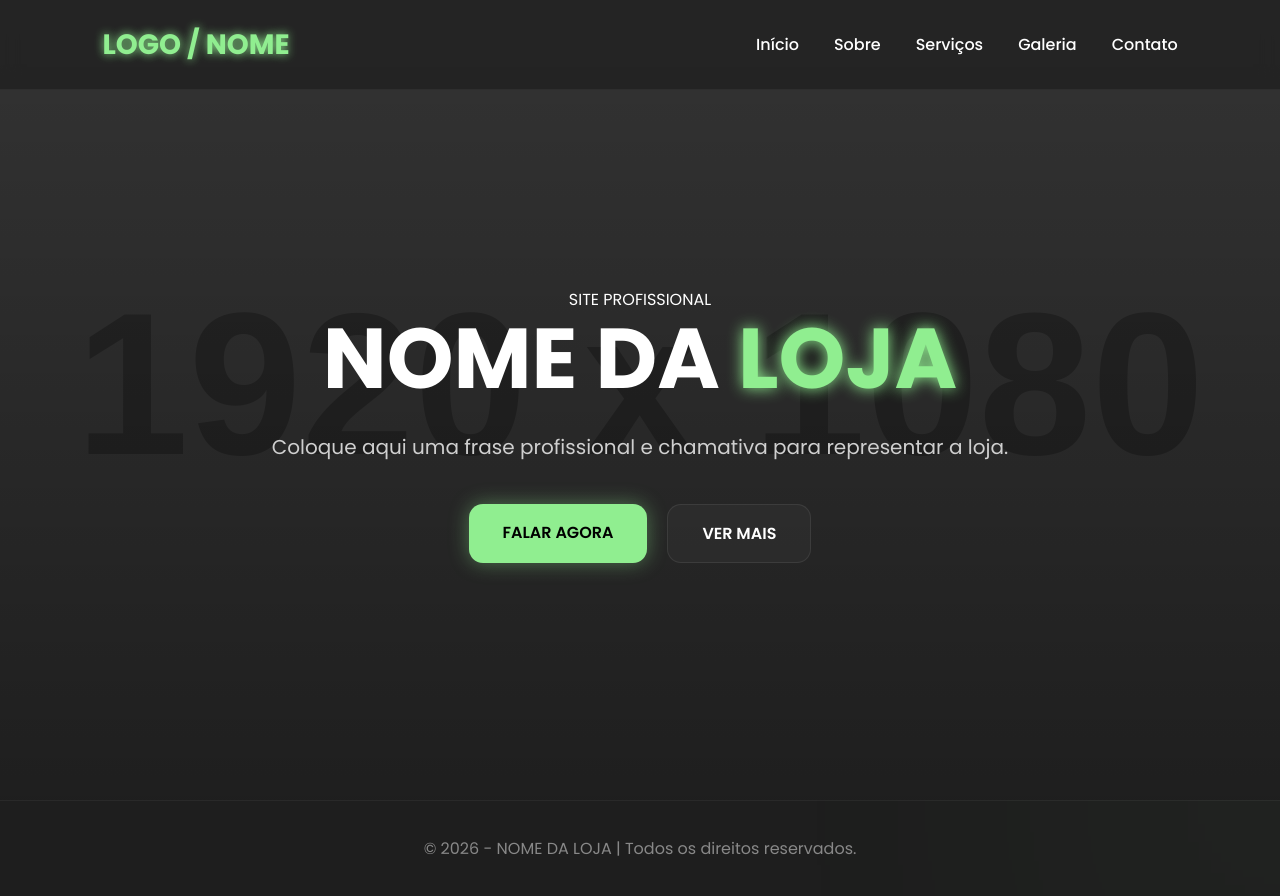
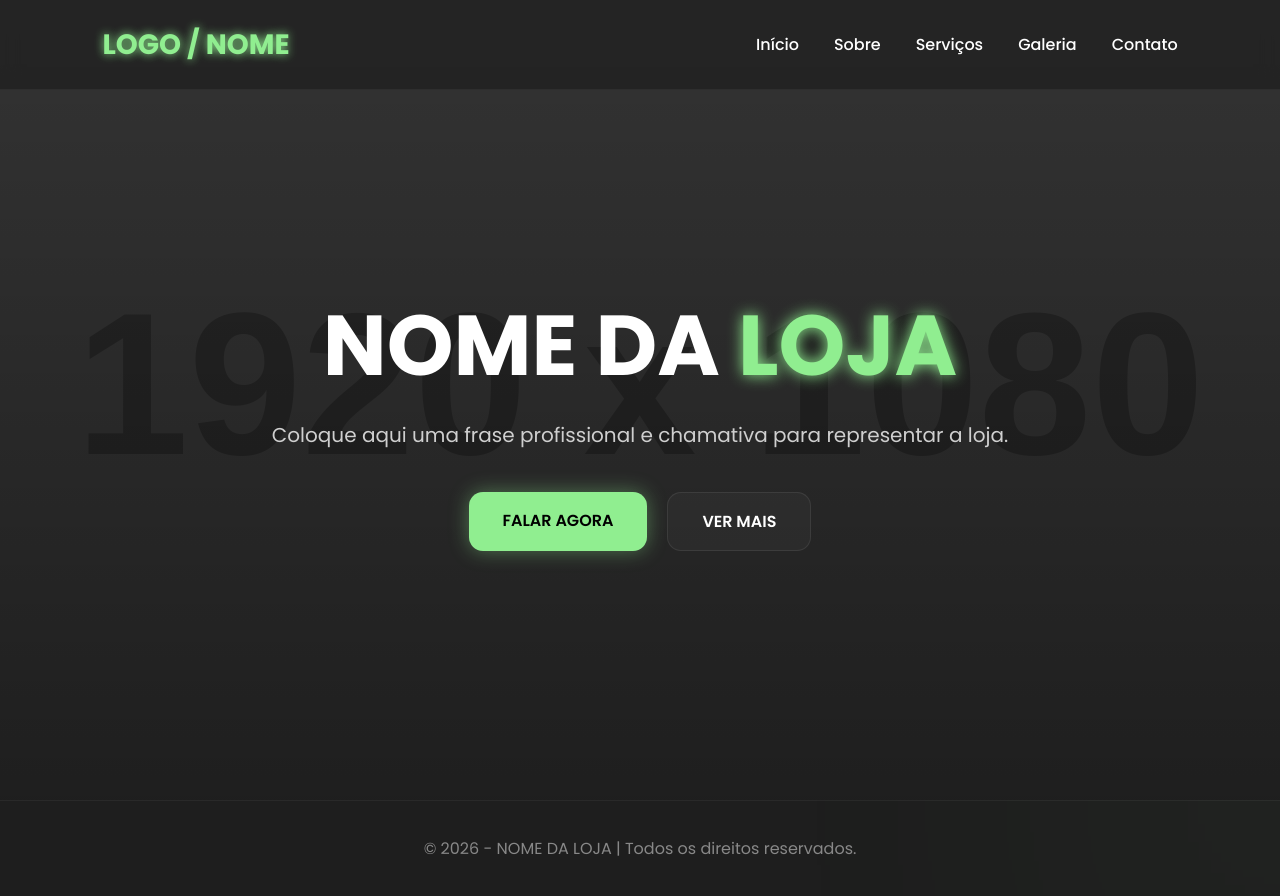
Before and after one commit to LsSl10/meu-site, a plain HTML site: page index.html in a window 1280 px wide. Drawn offline with Linux system fonts and the light colour scheme; placeholder pictures from the web are drawn by us.

Commit message:
Update index.html

```diff
--- a/index.html
+++ b/index.html
@@ -39,10 +39,6 @@
 <section class="hero" id="inicio">
 
     <div class="hero-content">
-
-        <div class="tag">
-            SITE PROFISSIONAL
-        </div>
 
         <h1>
             NOME DA <span>LOJA</span>
```
